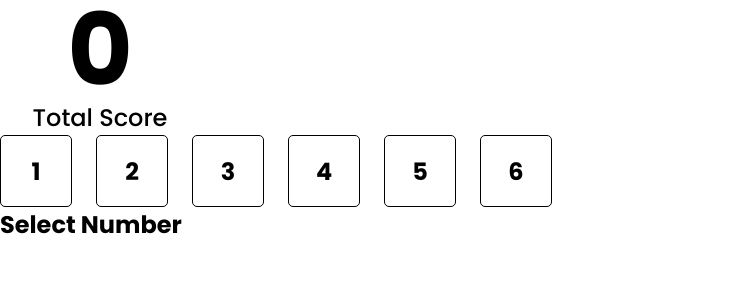
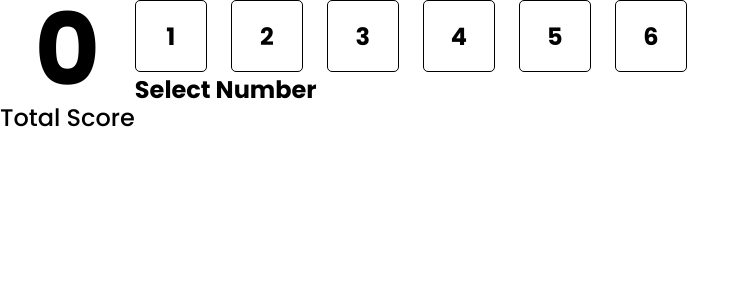
Before and after one commit to aadarshraj02/Dice-Game, a React (Vite) app: page / in a window 1280 px wide. Both pictures are taken after a click on the button "Play Now". Shown: the top 300 px of the page, without its empty margins (0-750 px from the left). Built offline with nearby package versions, Linux system fonts and the light colour scheme.

Commit message:
applied display flex to header section

```diff
--- a/src/components/Gameplay.jsx
+++ b/src/components/Gameplay.jsx
@@ -1,13 +1,22 @@
 import NumberSelector from "./NumberSelector";
 import TotalScore from "./TotalScore";
+import styled from "styled-components";
 
 const Gameplay = () => {
   return (
-    <main>
-      <TotalScore></TotalScore>
-      <NumberSelector></NumberSelector>
-    </main>
+    <MainContainer>
+      <div className="headerSection">
+        <TotalScore></TotalScore>
+        <NumberSelector></NumberSelector>
+      </div>
+    </MainContainer>
   );
 };
 
 export default Gameplay;
+
+const MainContainer = styled.main`
+  .headerSection {
+    display: flex;
+  }
+`;
```
